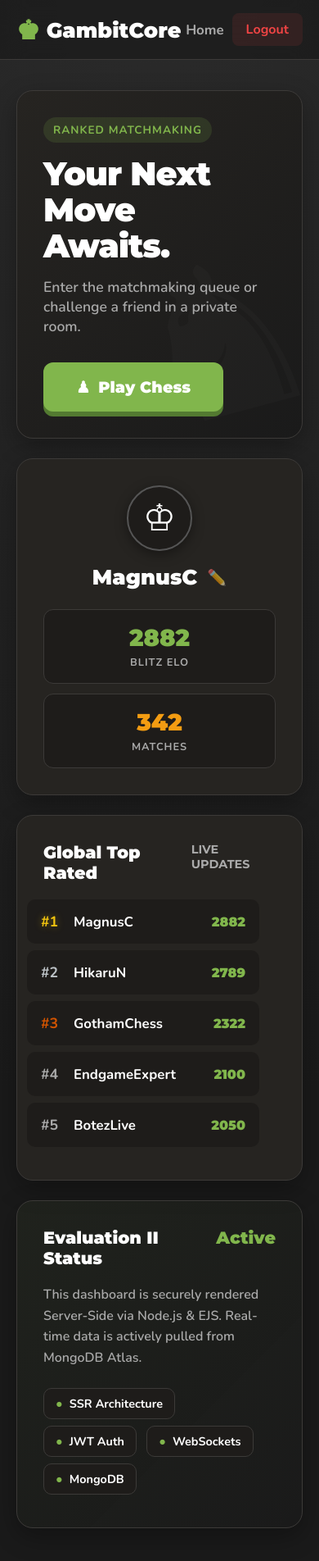
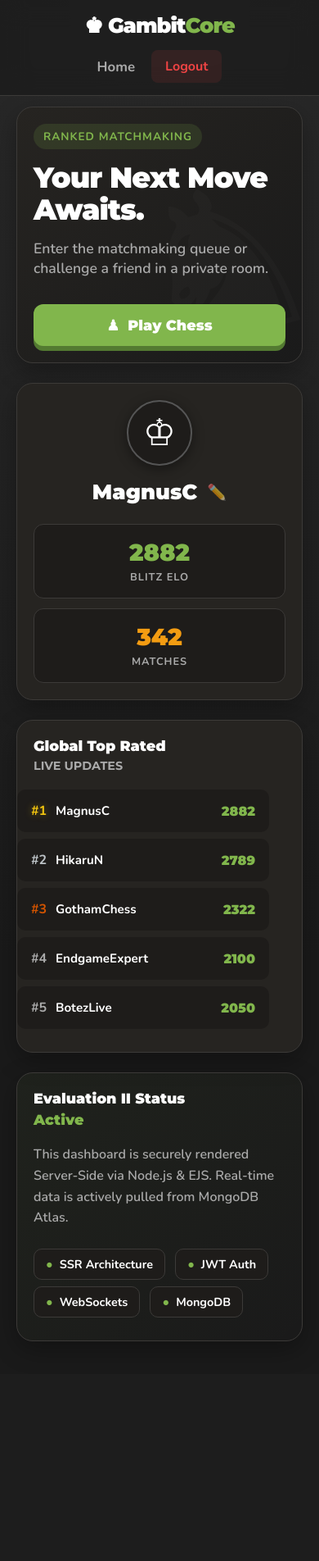
Before and after one commit to rahulgheek/GambitCore, a Node server app: page /dashboard in a window 390 px wide. Shown: the whole page at 82% size. After the commit the page ends 1636 px from the top, so only its background shows below. Run offline with Node 20, Linux system fonts and the light colour scheme; a user stored in the database is signed in; some libraries are stand-ins or nearby versions.

Commit message:
fixed bugs

```diff
--- a/views/dashboard.ejs
+++ b/views/dashboard.ejs
@@ -39,11 +39,16 @@
             border-bottom: 1px solid var(--border);
         }
 
+        /* --- LOGO STYLING (Matched to Home Page) --- */
         .logo {
-            font-family: 'Montserrat', sans-serif; font-size: 1.6rem; font-weight: 900;
-            color: white; text-decoration: none; display: flex; align-items: center; gap: 8px;
+            font-family: 'Montserrat', sans-serif;
+            font-size: 1.6rem;
+            font-weight: 900;
+            color: white;
+            text-decoration: none;
+            letter-spacing: -1px;
         }
-        .logo-icon { color: var(--accent); font-size: 2rem; }
+        .logo span { color: var(--accent); }
 
         .nav-actions { display: flex; gap: 20px; align-items: center; }
         .nav-link {
@@ -118,7 +123,7 @@
         .tech-badge { display: inline-flex; align-items: center; gap: 8px; padding: 8px 14px; background: var(--card-inner); border: 1px solid var(--border); border-radius: 10px; font-size: 0.9rem; font-weight: 700; margin: 0 8px 8px 0; }
         .tech-badge span { color: var(--accent); }
 
-        /* --- MODAL SPECIFIC CSS ADDED --- */
+        /* --- MODAL SPECIFIC CSS --- */
         .btn-modern {
             background: var(--card-inner); color: var(--text-main); border: 1px solid var(--border);
             padding: 12px; border-radius: 10px; font-weight: 800; font-family: 'Montserrat';
@@ -134,32 +139,44 @@
         }
         .join-input:focus { border-color: var(--accent); }
 
-        /* --- RESPONSIVE GRID --- */
+        /* ============================================================
+           📱 RESPONSIVE GRID & MOBILE FIXES
+           ============================================================ */
         @media (max-width: 1024px) {
-            .card-play { grid-column: span 12; }
-            .card-profile { grid-column: span 12; flex-direction: row; text-align: left; align-items: center; justify-content: space-between; }
+            .card-play, .card-profile, .card-leaderboard, .card-info { grid-column: span 12; }
+            .card-profile { flex-direction: row; text-align: left; align-items: center; justify-content: space-between; }
             .profile-avatar { margin-bottom: 0; margin-right: 20px; }
             .stat-group { width: auto; min-width: 300px; }
-            .card-leaderboard { grid-column: span 12; }
-            .card-info { grid-column: span 12; }
         }
-        @media (max-width: 640px) {
-            .card-profile { flex-direction: column; text-align: center; }
+
+        @media (max-width: 768px) {
+            .glass-nav { padding: 15px 20px; flex-direction: column; gap: 15px; }
+            .dashboard-wrapper { margin-top: 130px; } /* Makes room for the stacked navbar */
+
+            .card-profile { flex-direction: column; text-align: center; justify-content: center; }
             .profile-avatar { margin-right: 0; margin-bottom: 16px; }
             .stat-group { flex-direction: column; min-width: 100%; }
-            .glass-nav { padding: 16px 20px; }
-            .hero-title { font-size: 2.5rem; }
-            .nav-actions { gap: 10px; }
+
+            .hero-title { font-size: 2.6rem; }
+            .btn-glow { width: 100%; padding: 15px 20px; font-size: 1.1rem; }
+            .bento-card { padding: 24px; }
         }
+
+        @media (max-width: 480px) {
+            .hero-title { font-size: 2.2rem; }
+            .bento-card { padding: 20px; }
+            .logo { font-size: 1.6rem; }
+            .lb-user { font-size: 0.95rem; }
+            .lb-rank { width: 30px; font-size: 1rem; }
+            .section-title { font-size: 1.1rem; flex-direction: column; gap: 5px; }
+        }
+    </style>
     </style>
 </head>
 <body>
 
     <nav class="glass-nav gsap-nav">
-        <a href="/" class="logo">
-            <span class="logo-icon">♚</span>
-            GambitCore
-        </a>
+        <a href="/" class="logo">♚ Gambit<span>Core</span></a>
         <div class="nav-actions">
             <a href="/" class="nav-link">Home</a>
             <a href="/logout" class="logout-btn">Logout</a>
```
Also changed, not shown: views/index.ejs (+47 -0 lines), views/landing.ejs (+35 -8 lines).
